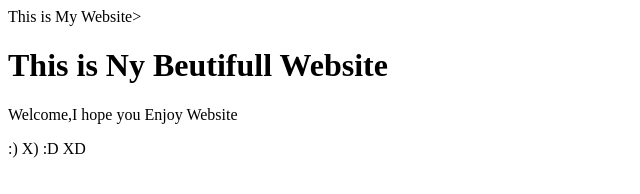
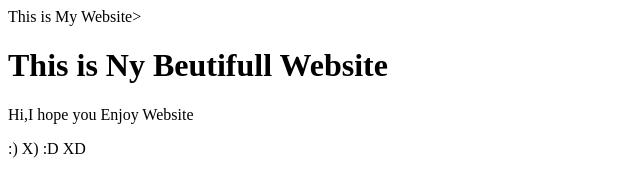
Before and after one commit to Rushabh121/devdemo, a plain HTML site: page index.html in a window 1280 px wide. Shown: the full height of the page, 0-640 px from the left. Drawn offline with Linux system fonts and the light colour scheme.

Commit message:
Changed welcome to hi

```diff
--- a/index.html
+++ b/index.html
@@ -1,6 +1,6 @@
 <html>
 <titel>This is My Website></titel>
 <h1>This is Ny Beutifull Website</h1>
-<p>Welcome,I hope you Enjoy Website</p>
+<p>Hi,I hope you Enjoy Website</p>
 <p>:) X) :D XD </p>
 </html>
```
